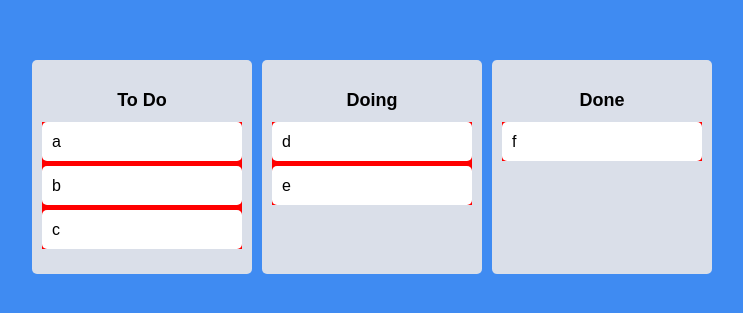
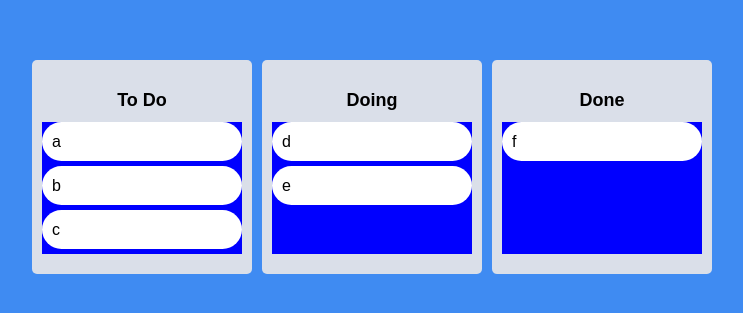
Before and after one commit to Kim-Hyeong-joon/ReactJS-Trello-Clone, a React (Create React App) app: page / in a window 1280 px wide. Shown: the part 233-546 px from the top of the page, without its empty margins (268-1011 px from the left). Built offline with nearby package versions, Linux system fonts and the light colour scheme.

Commit message:
#7.11 Droppable Snapshot

```diff
--- a/src/Components/Board.tsx
+++ b/src/Components/Board.tsx
@@ -8,6 +8,8 @@ const Wrapper = styled.div`
   padding-top: 30px;
   border-radius: 5px;
   min-height: 200px;
+  display: flex;
+  flex-direction: column;
 `;
 
 const Title = styled.h2`
@@ -15,6 +17,18 @@ const Title = styled.h2`
   font-weight: 600;
   margin-bottom: 10px;
   font-size: 18px;
+`;
+
+interface IAreaProps {
+  isDraggingOver: boolean;
+  isDraggingFromThis: boolean;
+}
+
+const Area = styled.div<IAreaProps>`
+  background-color: ${(props) =>
+    props.isDraggingOver ? "pink" : props.isDraggingFromThis ? "red" : "blue"};
+  flex-grow: 1;
+  transition: background-color 0.3s ease-in-out;
 `;
 
 interface IBoard {
@@ -27,9 +41,10 @@ function Board({ toDos, boardId }: IBoard) {
     <Wrapper>
       <Title>{boardId}</Title>
       <Droppable droppableId={boardId}>
-        {(magic) => (
-          <div
-            style={{ backgroundColor: "red" }}
+        {(magic, info) => (
+          <Area
+            isDraggingOver={info.isDraggingOver}
+            isDraggingFromThis={Boolean(info.draggingFromThisWith)}
             ref={magic.innerRef}
             {...magic.droppableProps}
           >
@@ -37,7 +52,7 @@ function Board({ toDos, boardId }: IBoard) {
               <DragabbleCard key={toDo} toDo={toDo} index={index} />
             ))}
             {magic.placeholder}
-          </div>
+          </Area>
         )}
       </Droppable>
     </Wrapper>
--- a/src/Components/DragabbleCard.tsx
+++ b/src/Components/DragabbleCard.tsx
@@ -4,7 +4,7 @@ import styled from "styled-components";
 
 const Card = styled.div`
   background-color: ${(props) => props.theme.cardColor};
-  border-radius: 5px;
+  border-radius: 9999px;
   padding: 10px 10px;
   margin-bottom: 5px;
 `;
```
